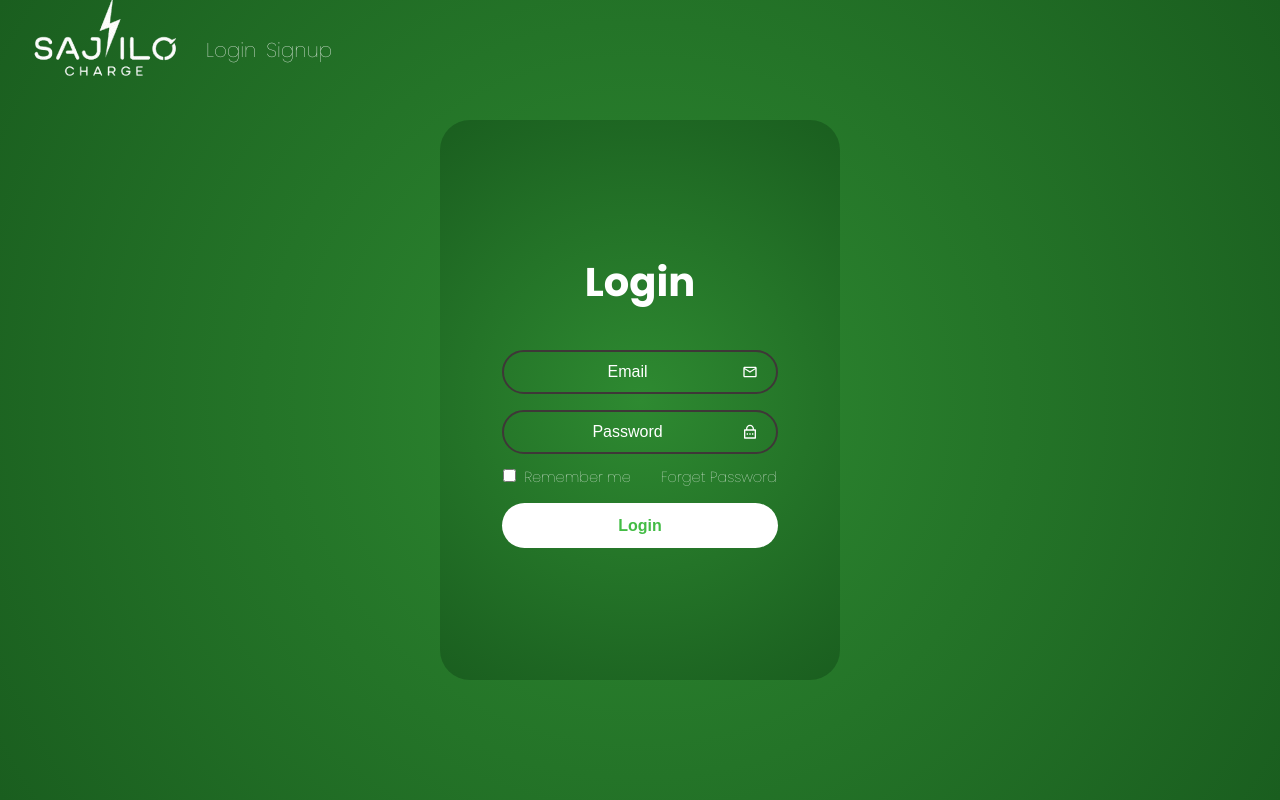
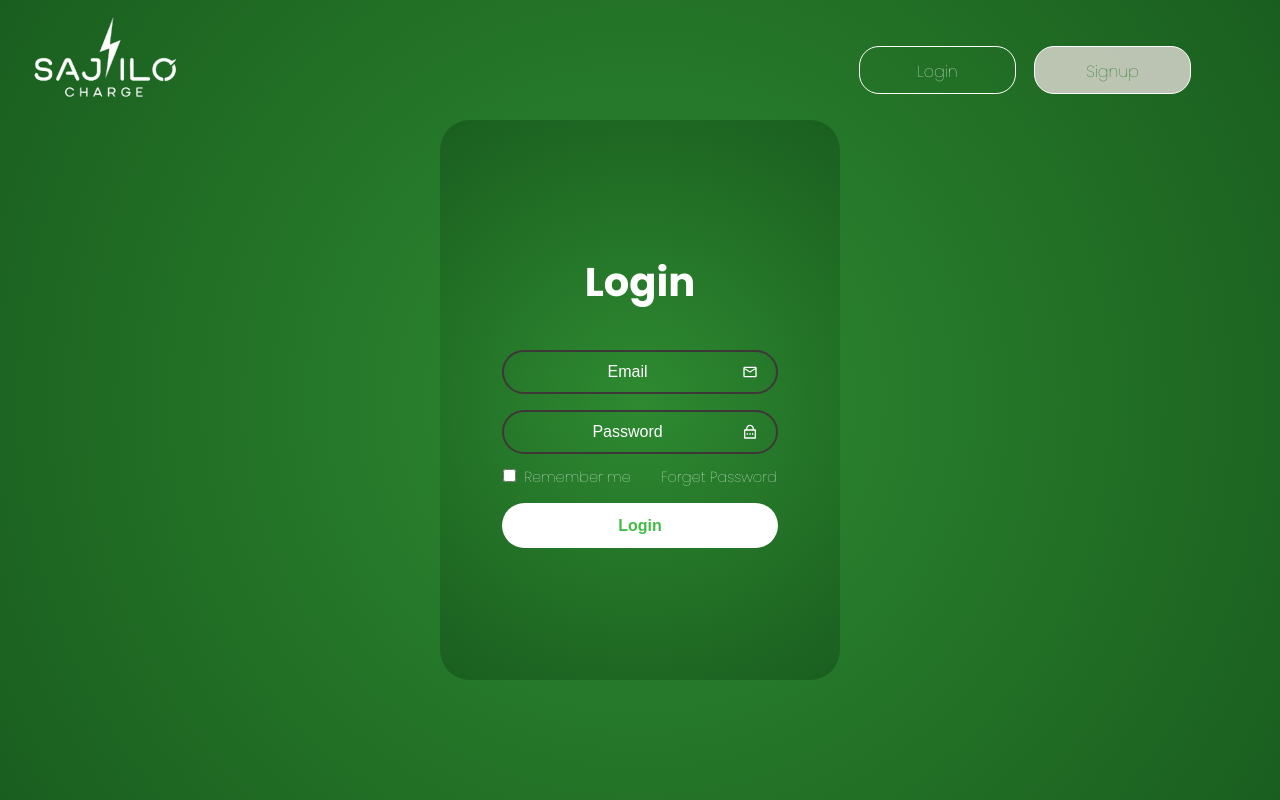
Before and after one commit to lunivmaharjan/Sajilo, a React (Create React App) app: page /login in a window 1280 px wide. Built offline with nearby package versions, Linux system fonts and the light colour scheme.

Commit message:
navbar UI changes

```diff
--- a/src/App.css
+++ b/src/App.css
@@ -45,7 +45,6 @@ body{
   background: linear-gradient(45deg, #43BC45, #2E8A31);}
 .nav{
   display: flex;
-  flex-direction: row;
   justify-content: space-between;
   align-items: center;
   padding-left: 20px;
@@ -55,6 +54,7 @@ body{
 
   width: 100vw;
   height: 100px;
+  padding-top: 40px;
 
 }
 
@@ -82,3 +82,33 @@ body{
   font-size: 40px;
   text-align: center;
 }
+.flex{
+  display: flex;
+  justify-content: space-around;
+  align-items: center;
+}
+.button{
+  height: 100%;
+  width: 45%;
+  border: 1px solid white;
+  border-radius: 20px;
+  padding-top: 12px;
+}
+.text-decoration-none{
+  text-decoration: none;
+}
+
+.secondary{
+  background: #f5e5e5bc;
+  color:#016302 ;
+}
+.secondary:hover{
+  background: transparent;
+  color: #fff;
+  transform: scale(1.05);
+}
+.primary:hover{
+  background: #f5e5e5bc;
+  color:#016302 ;
+  transform: scale(1.05);
+}
--- a/src/App.js
+++ b/src/App.js
@@ -3,7 +3,7 @@ import { BrowserRouter as Router, Routes, Route } from "react-router-dom";
 import Layout from "./Components/Layout";
 import SigninForm from "./Components/SigninForm/SigninForm"
 import LoginForm from "./Components/LoginForm/LoginForm"
-import Welcomepage from "./Components/WelcomePage/Welcomepage"
+import Welcomepage from "./Components/WelcomePage/welcomepage"
 import SingleStation from "./Components/StationDetails/SingleStation";
 
 function App() {
--- a/src/Components/Navbar.jsx
+++ b/src/Components/Navbar.jsx
@@ -7,19 +7,25 @@ import logo from "./Assets/logo.png"
 function Navbar() {
   return (
     <div className='nav'>
-        <div className="menItems">
-        <div className="flex">
+
+        <div className="">
           <Link to={"/"}>
           <img src={logo} alt='fireSpot'/>
           </Link>
         </div>
-            <Link to={"/login"}>
+        <div className='flex' style={{
+            width:350,
+
+            height:48,
+        }}>
+            <Link to={"/login"} className='button text-decoration-none primary'>
                 Login
             </Link>
-            <a href={"/signup"}>
+            <Link to={"/signup"} className='button text-decoration-none secondary'>
                 Signup
-            </a>
+            </Link>
         </div>
+
 
     </div>
   )
```
